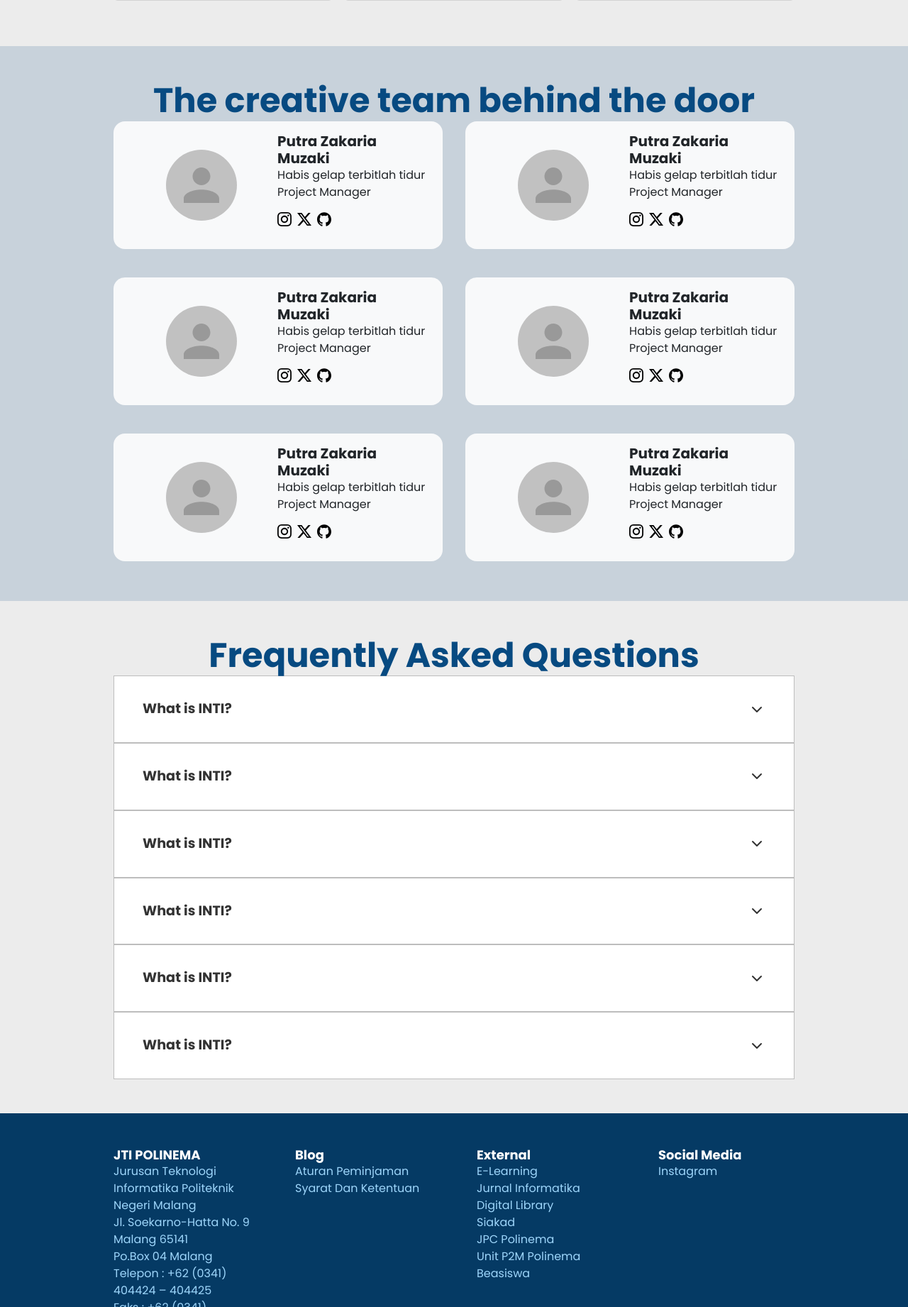
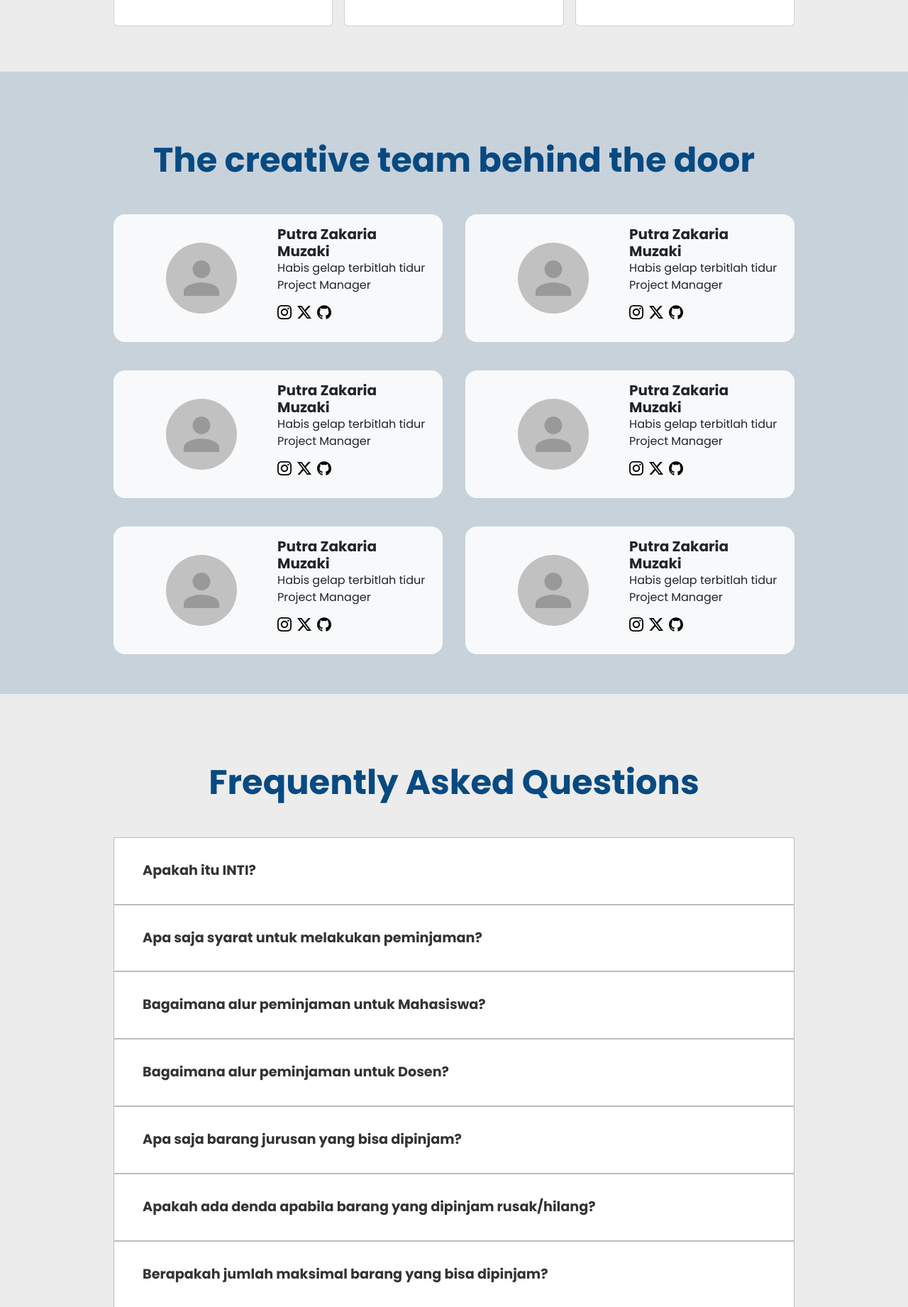
Before and after one commit to raihanachmad8/inventory-jti, a PHP site: page /app/View/home.php in a window 1280 px wide. Shown: the part 2402-4244 px from the top of the page at 71% size. Run offline with PHP 8.4, Linux system fonts and the light colour scheme.

Commit message:
Feature/View/Login-Fix

```diff
--- a/app/View/home.php
+++ b/app/View/home.php
@@ -1,7 +1,5 @@
 <?php
 $current_page_url = $_SERVER['REQUEST_URI'];
-
-
 
 $menu_items = [
     'admin' => '/admin',
@@ -140,9 +138,10 @@ function user_role()
     </div>
 
     <!-- Teks -->
-    <div id="about" class="container-fluid d-flex flex-column justify-content-center align-items-center py-5" style="background-color: #02357029;">
+    <div id="about" class="container-fluid d-flex flex-column justify-content-center align-items-center py-5" style="background-color: #02357029;" >
+    <div class="mb-5"></div>
     <img class="mb-1" src="/public/assets/images/quote.svg" />
-        <h1 class="display-5" style="color: #074a81; font-weight: 700;">
+    <h1 class="display-5 mb-3" style="color: #074a81; font-weight: 700;">
         Tentang
     </h1>
     <p class="lead text-center">
@@ -159,19 +158,14 @@ function user_role()
         menyediakan layanan yang dapat mendukung kegiatan akademis dan
         proyek-proyek kreatif Anda.
     </p>
-    </div>
-
-    <div id="invitation" class="container-fluid d-flex justify-content-center align-items-center" style=" background-color: #074a8154">
-        <div class="text-center">
-            <h1 class="display-5" style="color: #074a81; font-weight: 700;">Peminjaman Menjadi Lebih Mudah</h1>
-            <p class="text-center">
-                Dengan kemudahan proses dan persyaratan yang sederhana,
-                pengajuan pinjaman kini menjadi <br />
-                langkah yang lebih mudah dan cepat, tanpa kerumitan yang
+    <div class="lead text-center">
+        <p class="text-center mb-3">
+            Peminjaman Menjadi Lebih Mudah dengan kemudahan proses dan persyaratan yang sederhana,
+            pengajuan pinjaman kini menjadi langkah yang lebih mudah dan cepat, tanpa kerumitan yang
             berlebihan.
         </p>
         <a href="../login/">
-                <button type="button" class="btn btn-primary">
+            <button type="button" class="mb-5 btn btn-primary">
                 Sign Up Now
             </button>
         </a>
@@ -180,7 +174,8 @@ function user_role()
 
     <!-- Card Feature-->
     <div id="feature" class="container-fluid d-flex flex-column justify-content-center align-items-center">
-        <h1 class="text-center display-5 " style="color: #074a81; font-weight: 700;">Fitur Kami</h1>
+        <div class="mb-5"></div>
+        <h1 class="text-center display-5 mb-5" style="color: #074a81; font-weight: 700;">Fitur Kami</h1>
         <div class="feature-container rounded column-gap-3">
             <div class="card mb-3 w-100" style="height: 18rem">
                 <div class="card-body">
@@ -246,7 +241,8 @@ function user_role()
 
     <!-- Team -->
     <div id="team" class="container-fluid d-flex justify-content-center align-items-center d-flex flex-column">
-        <h1 class="text-center display-5 " style="color: #074a81; font-weight: 700;">The creative team behind the door</h1>
+        <div class="mb-5"></div>
+        <h1 class="text-center display-5 mb-5" style="color: #074a81; font-weight: 700;">The creative team behind the door</h1>
         <div class="team-container mx-auto">
             <div class="mb-2 d-flex bg-body-tertiary p-3 rounded-4" style="background-color: #074a8100;">
                 <div class="text-center d-flex justify-content-center align-items-center w-50">
@@ -481,96 +477,122 @@ function user_role()
 
     <!-- FAQ -->
     <div id="faq" class="wrapper mx-auto">
-        <h1 class="display-5 text-center " style="color: #074a81; font-weight: 700;">Frequently Asked Questions</h1>
+        <div class="mb-5"></div>
+        <h1 class="display-5 text-center mb-5" style="color: #074a81; font-weight: 700;">Frequently Asked Questions</h1>
         <div class="faq">
         <button class="accordion">
-                What is INTI?
-                <i class="accordion-icon" data-feather="chevron-down"></i>
+            Apakah itu INTI?
+            <i class="fa-solid fa-chevron-down"></i>
         </button>
         <div class="pannel">
             <p>
-                    Lorem ipsum dolor sit amet consectetur adipisicing elit.
-                    Suscipit
+                Inventaris Jurusan Teknologi Informasi (INTI) adalah sistem informasi berbasis website yang digunakan untuk
+                meningkatkan efisiensi proses peminjaman dan pengembalian barang serta berfungsi untuk mengelola keakuratan
+                data inventaris jurusan Teknologi Informasi Politeknik Negeri Malang.
             </p>
         </div>
     </div>
 
     <div class="faq">
         <button class="accordion">
-                What is INTI?
-                <i class="accordion-icon" data-feather="chevron-down"></i>
+            Apa saja syarat untuk melakukan peminjaman?
+            <i class="fa-solid fa-chevron-down"></i>
         </button>
         <div class="pannel">
             <p>
-                    Lorem ipsum dolor, sit amet consectetur adipisicing
-                    elit. Facilis saepe molestiae distinctio asperiores
-                    cupiditate consequuntur dolor ullam, iure eligendi harum
-                    eaque hic corporis debitis porro consectetur voluptate
-                    rem officiis architecto.
+                Syarat untuk melakukan peminjaman barang inventaris adalah mahasiswa, dosen dan anggota aktif pada jurusan Teknologi Informasi.
             </p>
         </div>
     </div>
 
     <div class="faq">
         <button class="accordion">
-                What is INTI?
-                <i class="accordion-icon" data-feather="chevron-down"></i>
+            Bagaimana alur peminjaman untuk Mahasiswa?
+            <i class="fa-solid fa-chevron-down"></i>
         </button>
         <div class="pannel">
             <p>
-                    Lorem ipsum dolor, sit amet consectetur adipisicing
-                    elit. Facilis saepe molestiae distinctio asperiores
-                    cupiditate consequuntur dolor ullam, iure eligendi harum
-                    eaque hic corporis debitis porro consectetur voluptate
-                    rem officiis architecto.
+                <ol>
+                    <li>Mahasiswa login pada sistem INTI.</li>
+                    <li>Memilih barang yang ingin dipinjam.</li>
+                    <li>Melakukan konfirmasi untuk barang-barang yang dipinjam.</li>
+                    <li>Mengisi alasan peminjaman, tanggal peminjaman dan pengembalian serta WAJIB mengisi jaminan peminjaman berupa scan KTM.</li>
+                    <li>Menunggu konfirmasi peminjaman yang dilakukan oleh teknisi.</li>
+                    <li>Setelah peminjaman dikonfirmasi, Mahasiswa dapat mengambil barang sesuai instruksi yang terdapat pada pesan yang ada pada detail peminjaman.</li>
+                    <li>Mengembalikan barang sesuai dengan tanggal pengembalian yang diisikan pada saat konfirmasi peminjaman.</li>
+                </ol>
             </p>
         </div>
     </div>
 
     <div class="faq">
         <button class="accordion">
-                What is INTI?
-                <i class="accordion-icon" data-feather="chevron-down"></i>
+            Bagaimana alur peminjaman untuk Dosen?
+            <i class="fa-solid fa-chevron-down"></i>
         </button>
         <div class="pannel">
             <p>
-                    Lorem ipsum dolor, sit amet consectetur adipisicing
-                    elit. Facilis saepe molestiae distinctio asperiores
-                    cupiditate consequuntur dolor ullam, iure eligendi harum
-                    eaque hic corporis debitis porro consectetur voluptate
-                    rem officiis architecto.
+                <ol>
+                    <li>Dosen login pada sistem INTI.</li>
+                    <li>Memilih barang yang ingin dipinjam.</li>
+                    <li>Melakukan konfirmasi untuk barang-barang yang dipinjam.</li>
+                    <li>Mengisi alasan peminjaman, tanggal peminjaman dan pengembalian.</li>
+                    <li>Menunggu konfirmasi peminjaman yang dilakukan oleh teknisi.</li>
+                    <li>Setelah peminjaman dikonfirmasi, Dosen dapat mengambil barang sesuai instruksi yang terdapat pada pesan yang ada pada detail peminjaman.</li>
+                    <li>Mengembalikan barang sesuai dengan tanggal pengembalian yang diisikan pada saat konfirmasi peminjaman.</li>
+                </ol>
             </p>
         </div>
     </div>
 
     <div class="faq">
         <button class="accordion">
-                What is INTI?
-                <i class="accordion-icon" data-feather="chevron-down"></i>
+            Apa saja barang jurusan yang bisa dipinjam?
+            <i class="fa-solid fa-chevron-down"></i>
         </button>
         <div class="pannel">
             <p>
-                    Lorem ipsum dolor, sit amet consectetur adipisicing
-                    elit. Facilis saepe molestiae distinctio asperiores
-                    cupiditate consequuntur dolor ullam, iure eligendi harum
-                    eaque hic corporis debitis porro consectetur voluptate
-                    rem officiis architecto.
+                Barang inventaris jurusan Teknologi Informasi yang dapat dipinjamkan terbagi menjadi 3 kategori,
+                yaitu Peralatan (seperti Tang Crimping dan Obeng),
+                Elektronik (seperti Konektor Proyektor, Keyboard, dan Mouse), dan ATK (seperti Spidol dan Penghapus Papan Tulis).
             </p>
         </div>
     </div>
 
     <div class="faq">
         <button class="accordion">
-                What is INTI?
-                <i class="accordion-icon" data-feather="chevron-down"></i>
+            Apakah ada denda apabila barang yang dipinjam rusak/hilang?
+            <i class="fa-solid fa-chevron-down"></i>
         </button>
         <div class="pannel">
             <p>
-                    Lorem ipsum dolor, sit amet consectetur adipisicing
-                    elit. Facilis saepe molestiae distinctio asperiores
-                    cupiditate consequuntur dolor ullam, iure eligendi harum
-                    eaque hic corporis debitis porro consectetur voluptate
-                    rem officiis architecto.
+            Jika terdapat kerusakan atau kehilangan, akan dikenakan sanksi yaitu menggantinya dengan barang yang baru pada saat pengembalian barang.
+            </p>
+        </div>
+    </div>
+
+    <div class="faq">
+        <button class="accordion">
+            Berapakah jumlah maksimal barang yang bisa dipinjam?
+            <i class="fa-solid fa-chevron-down"></i>
+        </button>
+        <div class="pannel">
+            <p>
+            Tidak ada batas maksimal peminjaman barang. Jumlah maksimal peminjaman barang tergantung pada jumlah stok barang yang tersedia.
+            </p>
+        </div>
+    </div>
+
+    <div class="faq">
+        <button class="accordion">
+            Dimana sajakah tempat pengambilan barang saat melakukan peminjaman?
+            <i class="fa-solid fa-chevron-down"></i>
+        </button>
+        <div class="pannel">
+            <p>
+            Untuk pengambilan barang berjenis Elektronik dan Peralatan dapat dilakukan di ruang teknisi pada lt.5 dan lt.7.
+            Sedangkan, barang berjenis ATK dapat diambil di ruang admin pada lt.6. Instruksi lebih jelas mengenai pengambilan
+            barang dapat ditemukan pada pesan yang terdapat pada detail peminjaman.
             </p>
         </div>
     </div>
@@ -583,6 +605,7 @@ function user_role()
             <div class="footer-col">
                 <ul>
                     <h4><b>JTI POLINEMA</b></h4>
+                    <br>
                     <li>
                         <a href="">Jurusan Teknologi Informatika Politeknik
                             <br />Negeri Malang</a>
@@ -602,8 +625,9 @@ function user_role()
             <div class="footer-col">
                 <ul>
                     <h4><b>Blog</b></h4>
-                    <li><a href="#">Aturan Peminjaman</a></li>
-                    <li><a href="#">Syarat dan Ketentuan</a></li>
+                    <br>
+                    <li><a href="#faq">Aturan Peminjaman</a></li>
+                    <li><a href="#faq">Syarat dan Ketentuan</a></li>
                 </ul>
             </div>
 
@@ -611,15 +635,16 @@ function user_role()
             <div class="footer-col">
                 <ul>
                     <h4><b>External</b></h4>
-                    <li><a href="#">E-Learning</a></li>
-                    <li><a href="#">Jurnal Informatika</a></li>
-                    <li><a href="#">Digital Library</a></li>
+                    <br>
+                    <li><a href="http://lms.jti.polinema.ac.id/">E-Learning</a></li>
+                    <li><a href="http://jip.polinema.ac.id/ojs3/index.php/jip">Jurnal Informatika</a></li>
+                    <li><a href="http://digilib.jti.polinema.ac.id/">Digital Library</a></li>
                     <li>
                         <a href="http://siakad.polinema.ac.id/">Siakad</a>
                     </li>
-                    <li><a href="#">JPC Polinema</a></li>
-                    <li><a href="#">Unit P2M Polinema</a></li>
-                    <li><a href="#">Beasiswa</a></li>
+                    <li><a href="https://jpc.polinema.ac.id/">JPC Polinema</a></li>
+                    <li><a href="http://p2m.polinema.ac.id/">Unit P2M Polinema</a></li>
+                    <li><a href="http://beasiswa.polinema.ac.id/">Beasiswa</a></li>
                 </ul>
             </div>
 
@@ -627,6 +652,7 @@ function user_role()
             <div class="footer-col">
                 <ul>
                     <h4><b>Social Media</b></h4>
+                    <br>
                     <li>
                         <a href="https://www.instagram.com/jtipolinema/">Instagram</a>
                     </li>
```
Also changed, not shown: app/View/users/login.php (+33 -0 lines). Lines whose indentation alone changed are shown as unchanged.
